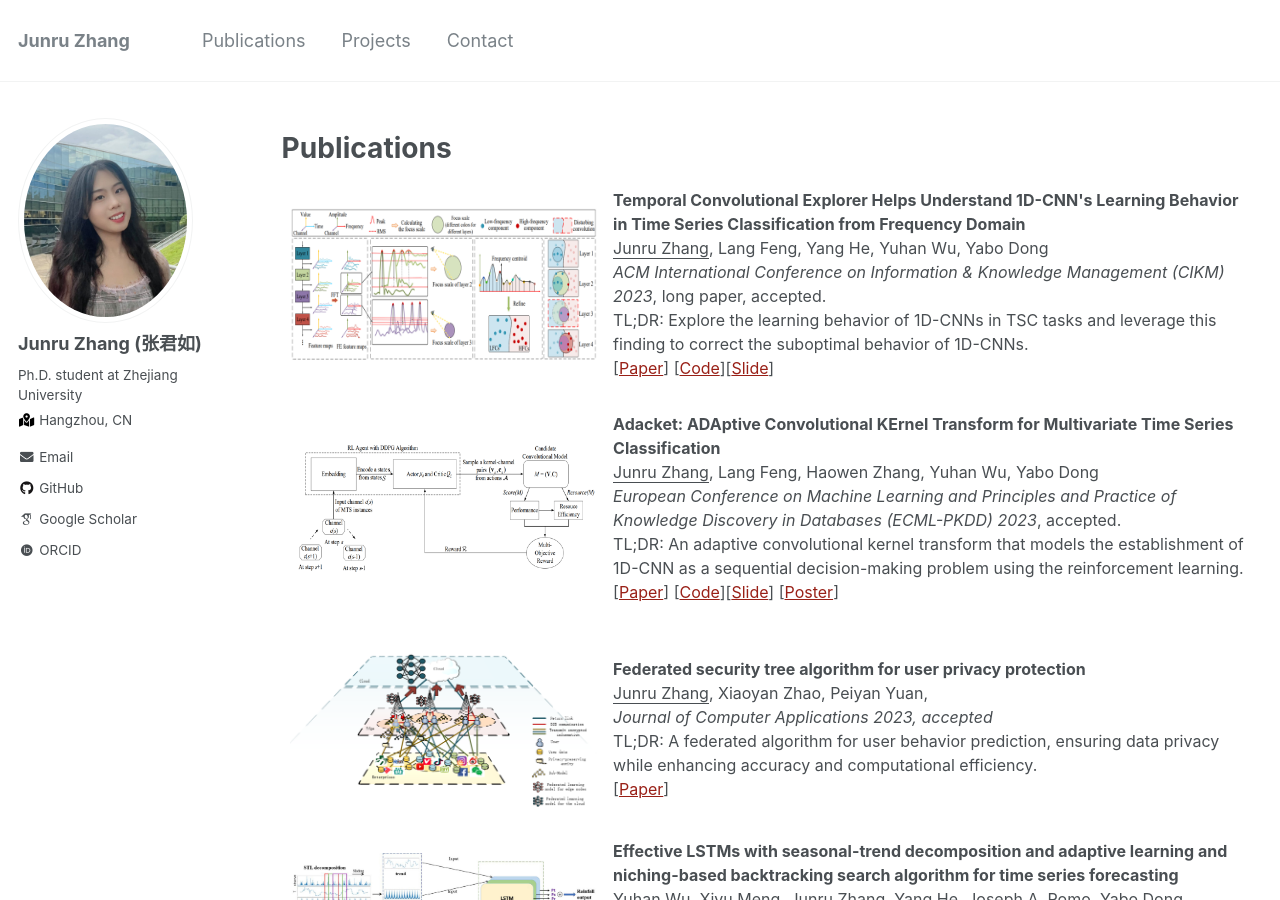
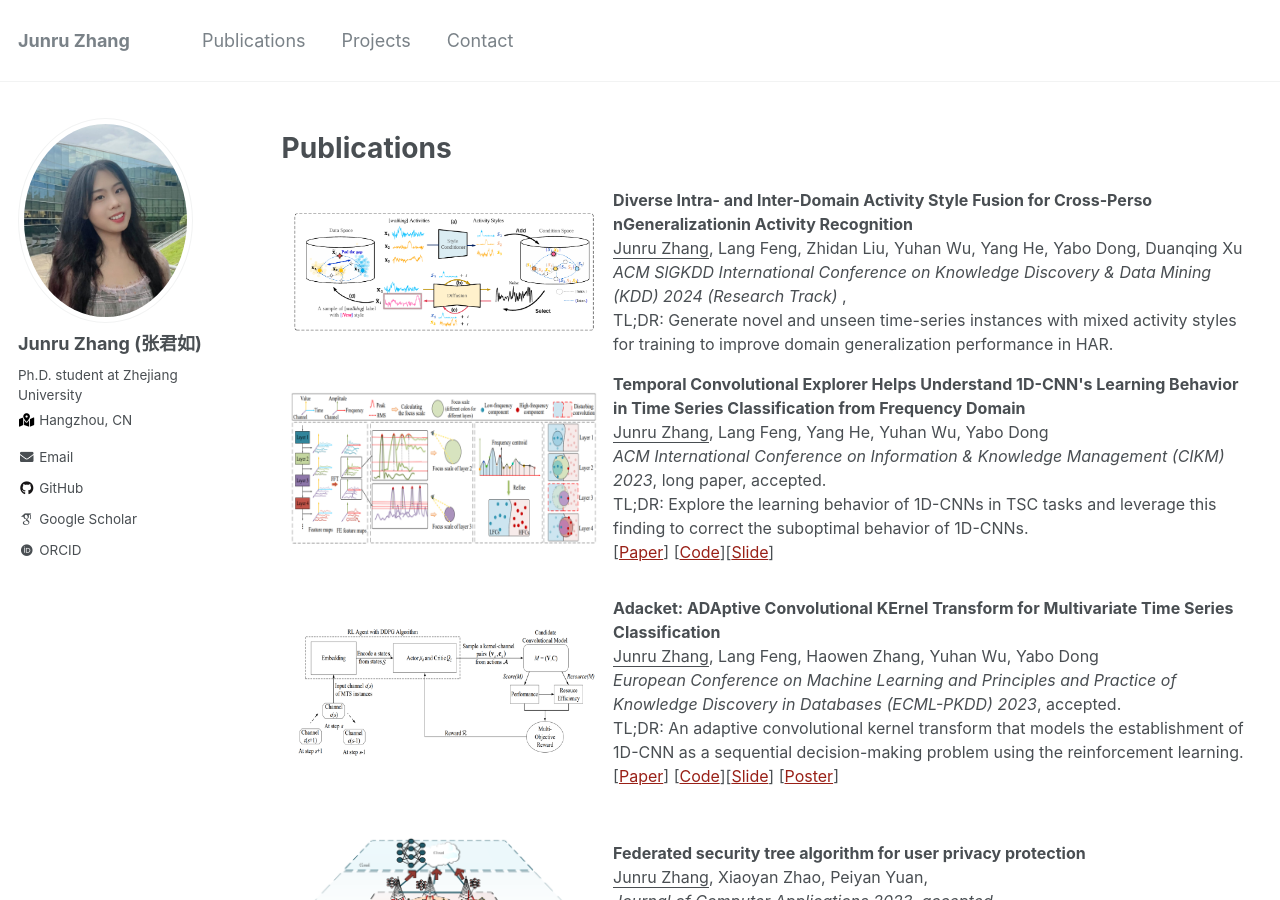
Before and after one commit to jrzhang33/jrzhang33.github.io, a Jekyll site: the page built from _pages/publications.md, in a window 1280 px wide and 900 px high. Built offline with Jekyll 4.4.1, drawn with Linux system fonts in a browser that asks for light colours; some web fonts are replaced.

Commit message:
kdd paper

```diff
--- a/_includes/publications
+++ b/_includes/publications
@@ -211,6 +211,23 @@
 
 
 
+ <tr>
+	<td class="pub_td1"><div class="teaser_img_div"><img class="teaser_img" src="/images/teasers/DI2SDiff.png" height = "500"/></div></td>
+	<td class="pub_td2"><b>Diverse Intra- and Inter-Domain Activity Style Fusion for Cross-Perso nGeneralizationin Activity Recognition</b><br>
+		<div class='paper_metadata'>
+		<u>Junru Zhang</u>,
+	  	Lang Feng,
+	  	Zhidan Liu,
+		Yuhan Wu,
+		Yang He,
+		Yabo Dong,
+		Duanqing Xu
+		<br><i>ACM SlGKDD International Conference on Knowledge Discovery & Data Mining (KDD) 2024 (Research Track) </i>,
+		<br>TL;DR: Generate novel and unseen time-series instances with mixed activity styles for training to improve domain generalization performance in HAR.<br>
+		</div>
+
+</td></tr>
+
 <tr>
 	<td class="pub_td1"><div class="teaser_img_div"><a href="https://dl.acm.org/doi/abs/10.1145/3583780.3615076"><img class="teaser_img" src="/images/teasers/2023_tce.png"/></a></div></td>
 	<td class="pub_td2"><b>Temporal Convolutional Explorer Helps Understand 1D-CNN's Learning Behavior in Time Series Classification from Frequency Domain</b><br>
```
Also changed, not shown: _pages/about.md (+2 -1 lines), images/teasers/DI2SDiff.png (added).
